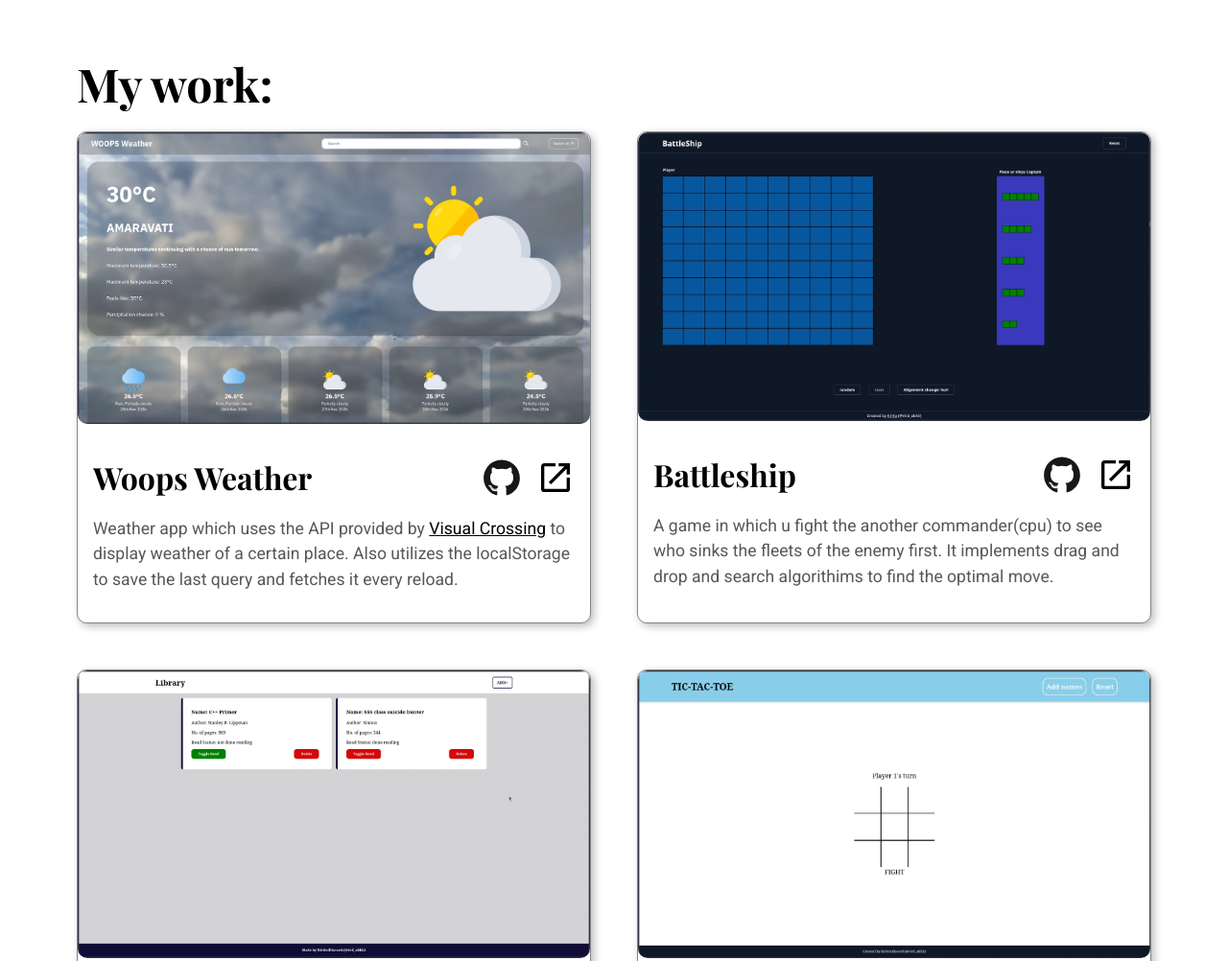
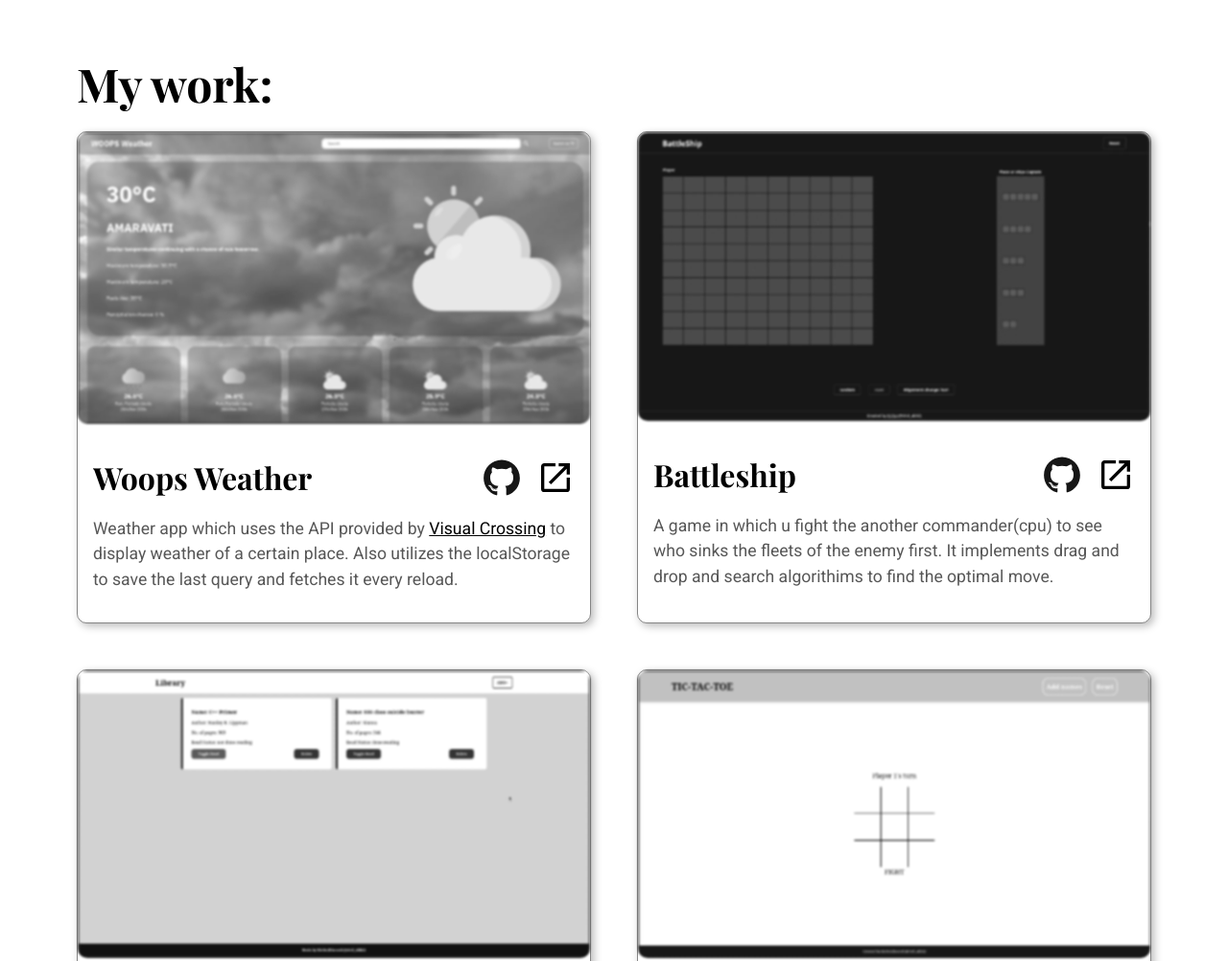
Before and after one commit to Kirito-exe/HomePage, a website built with webpack: page src/template.html in a window 1280 px wide. Shown: the part 800-1802 px from the top of the page at 96% size. Built offline with nearby package versions, Linux system fonts and the light colour scheme.

Commit message:
feat: added some transitions

```diff
--- a/src/style.css
+++ b/src/style.css
@@ -7,7 +7,34 @@
     font-family: "Roboto";
     src: url(./assests/fonts/Roboto-VariableFont_wdth\,wght.woff2);
 }
+/* animations */
+svg{
+    will-change: transform;
+    transition: transform 0.3s ease-in-out;
+}
+svg:hover{
+    transform: scale(1.2);
+}
+.item{
+    will-change: transform;
+    will-change: filter;
+    filter: saturate(0);
+    transition: filter 0.2s ease-in-out, transform 0.2s ease-in-out
+}
+.item:hover{
+    filter: saturate(100%);
+    transform: scale(1.1);
+}
+.item img{
+    will-change: filter;
+    filter: blur(1px);
+    transition: filter 0.2s ease-in-out
+}
+.item img:hover{
+    filter: blur(0);
+}
 
+/* end of animations */
 p{
     font-family: "Roboto",Arial, Helvetica, sans-serif;
 }
```
